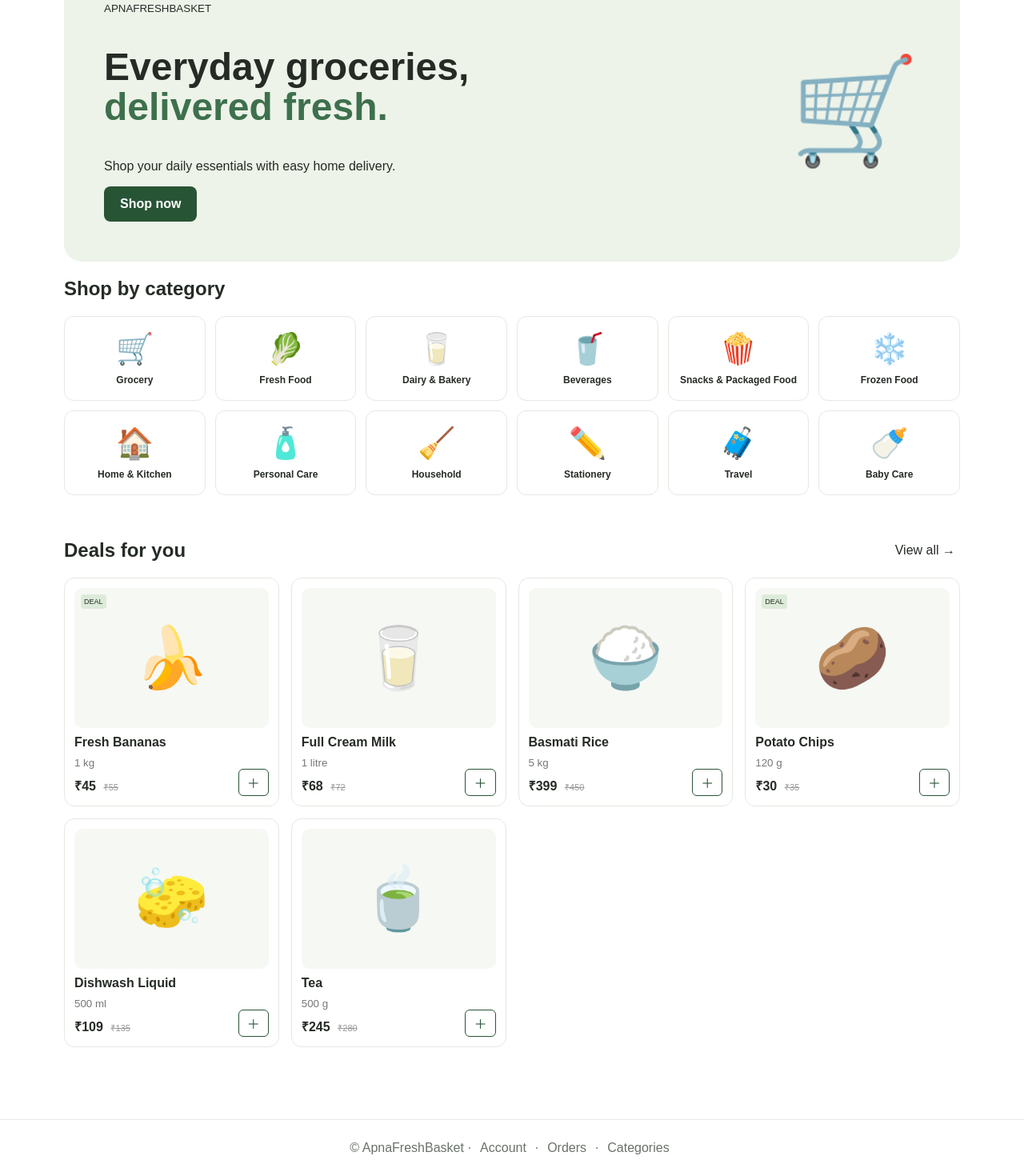
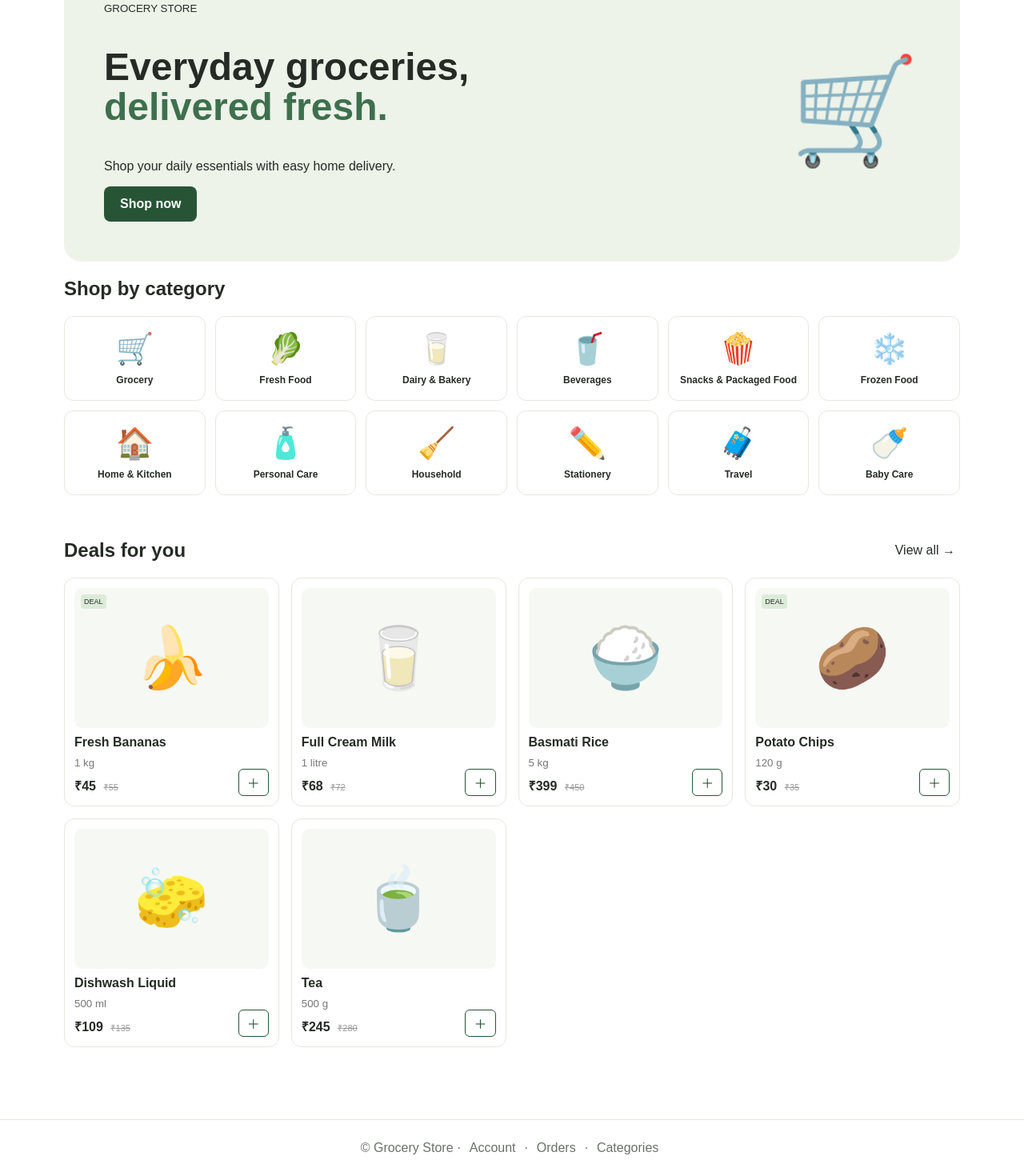
Before and after one commit to VIKASVERMA0665/Grocery-Store, a React (Vite) app: page / in a window 1280 px wide. Shown: the part 196-1666 px from the top of the page at 80% size. Built offline with nearby package versions, Linux system fonts and the light colour scheme.

Commit message:
Rename ApnaFreshBasket branding in React app

```diff
--- a/src/main.jsx
+++ b/src/main.jsx
@@ -5,12 +5,12 @@ const subs=["Dals & Pulses","Cooking Oil","Rice","Atta & Flours","Spices & Masal
 const products=[["Fresh Bananas","1 kg",45,55,"🍌"],["Fresh Tomatoes","1 kg",38,48,"🍅"],["Full Cream Milk","1 litre",68,72,"🥛"],["Brown Bread","400 g",45,50,"🍞"],["Basmati Rice","5 kg",399,450,"🍚"],["Wheat Atta","5 kg",249,285,"🌾"],["Potato Chips","120 g",30,35,"🥔"],["Orange Juice","1 litre",99,120,"🧃"],["Dishwash Liquid","500 ml",109,135,"🧽"],["Bath Soap","4 x 100 g",155,180,"🧼"],["Tea","500 g",245,280,"🍵"],["Baby Diapers","30 pcs",499,560,"🍼"]];
 function Card({p,add,i}){return <article className="card"><div className="pic">{p[4]}{i%3===0&&<small>DEAL</small>}</div><b>{p[0]}</b><small>{p[1]}</small><div><strong>₹{p[2]}</strong> <del>₹{p[3]}</del><button onClick={()=>add(p)}>＋</button></div></article>}
 function App(){const[cart,setCart]=useState([]);const[q,setQ]=useState("");const[page,setPage]=useState("home");const[login,setLogin]=useState(false);const add=p=>setCart(c=>[...c,p]);const filtered=products.filter(p=>p[0].toLowerCase().includes(q.toLowerCase()));return <><header><div className="top"><button className="brand" onClick={()=>setPage("home")}>APNA<span>FRESHBASKET</span></button><button className="loc">📍 Select location</button><div className="search">🔎<input value={q} onChange={e=>{setQ(e.target.value);setPage("search")}} placeholder="Search products, brands and more"/></div><button onClick={()=>setLogin(true)}>👤 Account</button><button onClick={()=>setPage("cart")}>🛒 <b>{cart.length}</b></button></div><nav>{["Categories","Deals","Fresh Food","Grocery","Dairy & Bakery","Beverages","Household","Personal Care"].map(x=><button key={x} onClick={()=>setPage(x.toLowerCase())}>{x}</button>)}</nav></header><main>
-{page==="home"&&<><section className="hero"><div><small>APNAFRESHBASKET</small><h1>Everyday groceries,<br/><em>delivered fresh.</em></h1><p>Shop your daily essentials with easy home delivery.</p><button className="primary" onClick={()=>setPage("categories")}>Shop now</button></div><div className="heroicon">🛒</div></section><h2>Shop by category</h2><div className="catgrid">{cats.map(c=><button key={c[0]} onClick={()=>setPage(c[0].toLowerCase())}><span>{c[1]}</span><b>{c[0]}</b></button>)}</div><div className="head"><h2>Deals for you</h2><button onClick={()=>setPage("deals")}>View all →</button></div><div className="grid">{products.filter((_,i)=>i%2===0).map((p,i)=><Card key={i} p={p} add={add} i={i}/>)}</div></>}
+{page==="home"&&<><section className="hero"><div><small>GROCERY STORE</small><h1>Everyday groceries,<br/><em>delivered fresh.</em></h1><p>Shop your daily essentials with easy home delivery.</p><button className="primary" onClick={()=>setPage("categories")}>Shop now</button></div><div className="heroicon">🛒</div></section><h2>Shop by category</h2><div className="catgrid">{cats.map(c=><button key={c[0]} onClick={()=>setPage(c[0].toLowerCase())}><span>{c[1]}</span><b>{c[0]}</b></button>)}</div><div className="head"><h2>Deals for you</h2><button onClick={()=>setPage("deals")}>View all →</button></div><div className="grid">{products.filter((_,i)=>i%2===0).map((p,i)=><Card key={i} p={p} add={add} i={i}/>)}</div></>}
 {(page==="categories"||cats.some(c=>page===c[0].toLowerCase()))&&<><h1>Categories</h1><div className="mega">{cats.map(c=><section key={c[0]}><h2>{c[1]} {c[0]}</h2><div>{subs.slice(0,6).map(s=><button key={s} onClick={()=>setPage("products")}>{s}</button>)}</div></section>)}</div></>}
 {(["deals","products","search","grocery","fresh food","dairy & bakery","beverages","household","personal care"].includes(page))&&<><div className="head"><div><h1>{page==="search"&&q?("Search: "+q):page==="deals"?"Deals":"Products"}</h1><p>{filtered.length} products</p></div></div><div className="grid">{filtered.map((p,i)=><Card key={i} p={p} add={add} i={i}/>)}</div></>}
 {page==="cart"&&<><h1>Your cart</h1>{!cart.length?<div className="empty">🛒<h2>Your cart is empty</h2><button className="primary" onClick={()=>setPage("categories")}>Start shopping</button></div>:<div className="cart"><div>{cart.map((p,i)=><div className="cartitem" key={i}><span>{p[4]}</span><div><b>{p[0]}</b><small>{p[1]}</small></div><strong>₹{p[2]}</strong><button onClick={()=>setCart(c=>c.filter((_,j)=>j!==i))}>Remove</button></div>)}</div><aside><h2>Order summary</h2><p>Subtotal <b>₹{cart.reduce((s,p)=>s+p[2],0)}</b></p><button className="primary" onClick={()=>setPage("checkout")}>Checkout</button></aside></div>}</>}
 {page==="checkout"&&<div className="checkout"><h1>Checkout</h1><input placeholder="Full name"/><input placeholder="Mobile number"/><textarea placeholder="Full delivery address"></textarea><select><option>Today, 5 PM – 7 PM</option><option>Today, 7 PM – 9 PM</option></select><h2>Payment</h2><label><input type="radio" defaultChecked name="pay"/> Cash on Delivery</label><label><input type="radio" name="pay"/> Online Payment</label><button className="primary" onClick={()=>setPage("orders")}>Place order</button></div>}
 {page==="orders"&&<><h1>My orders</h1><div className="order"><b>Order #AFB1001</b><span>Out for delivery</span><small>Order tracking will connect to Firestore.</small></div></>}
 {page==="profile"&&<><h1>My account</h1><div className="profile">👤 <b>Guest customer</b><button onClick={()=>setLogin(true)}>Login / Register</button></div></>}
-</main><footer>© ApnaFreshBasket · <button onClick={()=>setPage("profile")}>Account</button> · <button onClick={()=>setPage("orders")}>Orders</button> · <button onClick={()=>setPage("categories")}>Categories</button></footer>{login&&<div className="modal"><div><button className="x" onClick={()=>setLogin(false)}>×</button><h2>Login</h2><input placeholder="Mobile number"/><input type="password" placeholder="Password"/><button className="primary">Login</button><p>New customer? Mobile → OTP → Create password</p></div></div>}</>}
+</main><footer>© Grocery Store · <button onClick={()=>setPage("profile")}>Account</button> · <button onClick={()=>setPage("orders")}>Orders</button> · <button onClick={()=>setPage("categories")}>Categories</button></footer>{login&&<div className="modal"><div><button className="x" onClick={()=>setLogin(false)}>×</button><h2>Login</h2><input placeholder="Mobile number"/><input type="password" placeholder="Password"/><button className="primary">Login</button><p>New customer? Mobile → OTP → Create password</p></div></div>}</>}
 createRoot(document.getElementById("root")).render(<App/>);export{db,storage};
```
